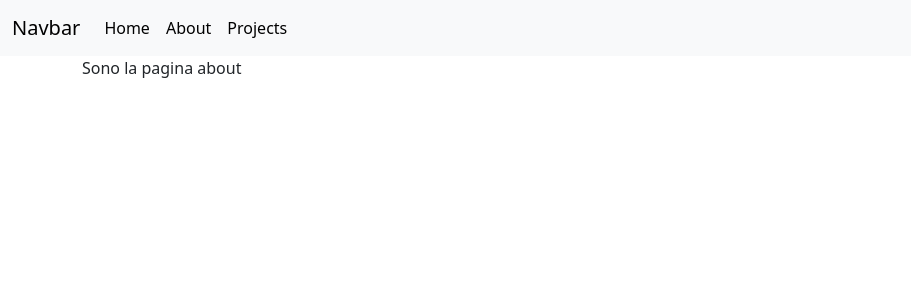
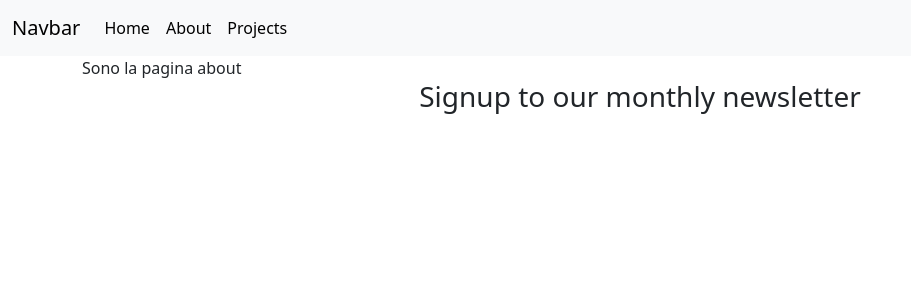
Before and after one commit to gianlucafalaschi/vite-boolfolio, a Vue app: page /about in a window 1280 px wide. Shown: the top 300 px of the page, without its empty margins (0-911 px from the left). Built offline with nearby package versions, Linux system fonts and the light colour scheme.

Commit message:
added component AppNewsletterSignUp , imported in AppAbout

```diff
--- /dev/null
+++ b/src/components/AppNewsletterSignup.vue
@@ -0,0 +1,14 @@
+<script>
+export default {
+    name: 'AppNewsletterSignup'
+}
+</script>
+
+<template>
+        <h3 class="text-center">Signup to our monthly newsletter</h3>
+</template>
+
+<style scoped lang="scss">
+@use '../style/partials/variables' as *;
+
+</style>
--- a/src/pages/AppAbout.vue
+++ b/src/pages/AppAbout.vue
@@ -1,12 +1,17 @@
 <script>
+import AppNewsletterSignup from  '../components/AppNewsletterSignup.vue';
 export default {
-    name: 'AppAbout'
+    name: 'AppAbout',
+    components: {
+        AppNewsletterSignup
+    }
 }
 </script>
 
 <template>
     <div class="container">
         Sono la pagina about
+        <AppNewsletterSignup></AppNewsletterSignup>
     </div>
 </template>
 
```
